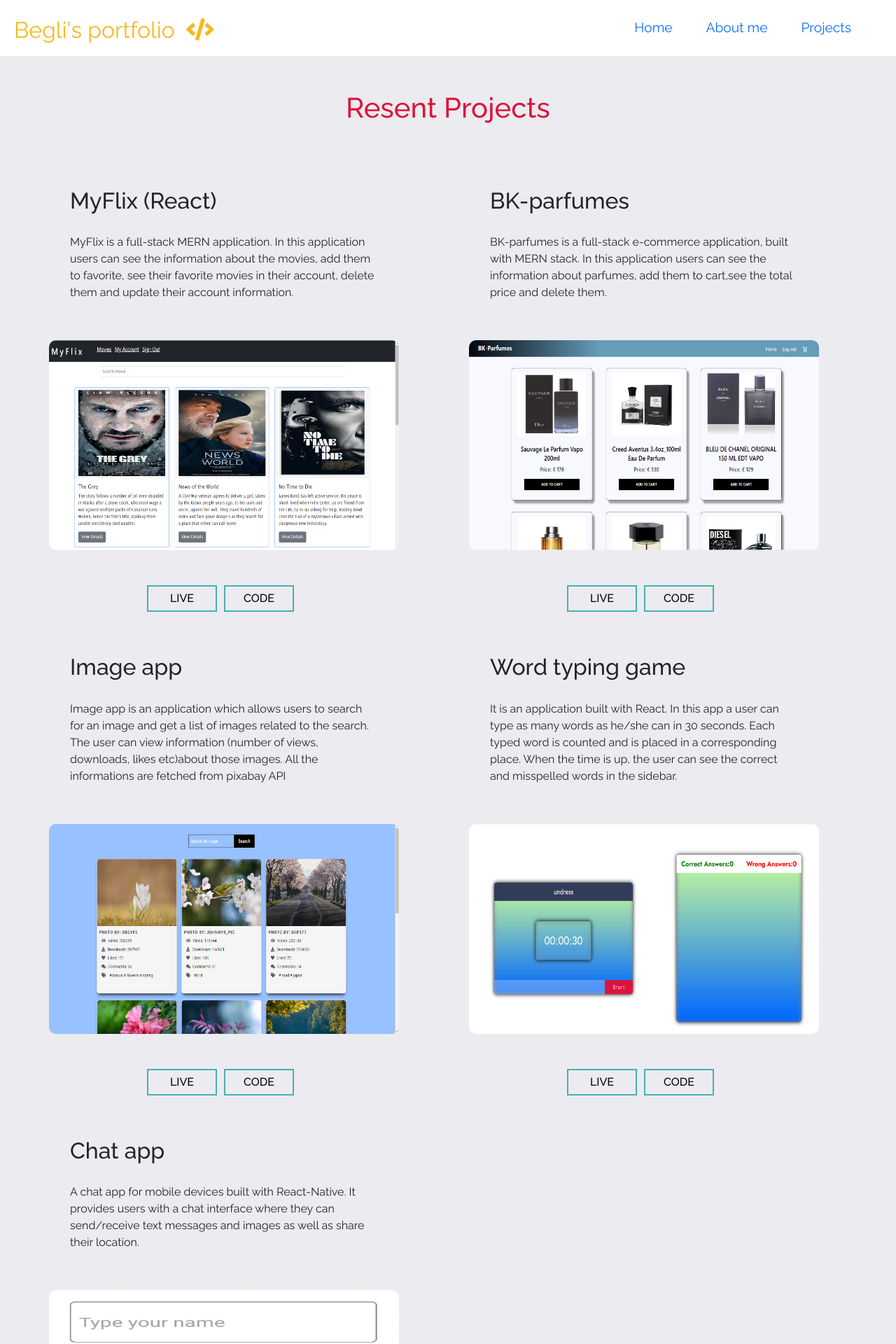
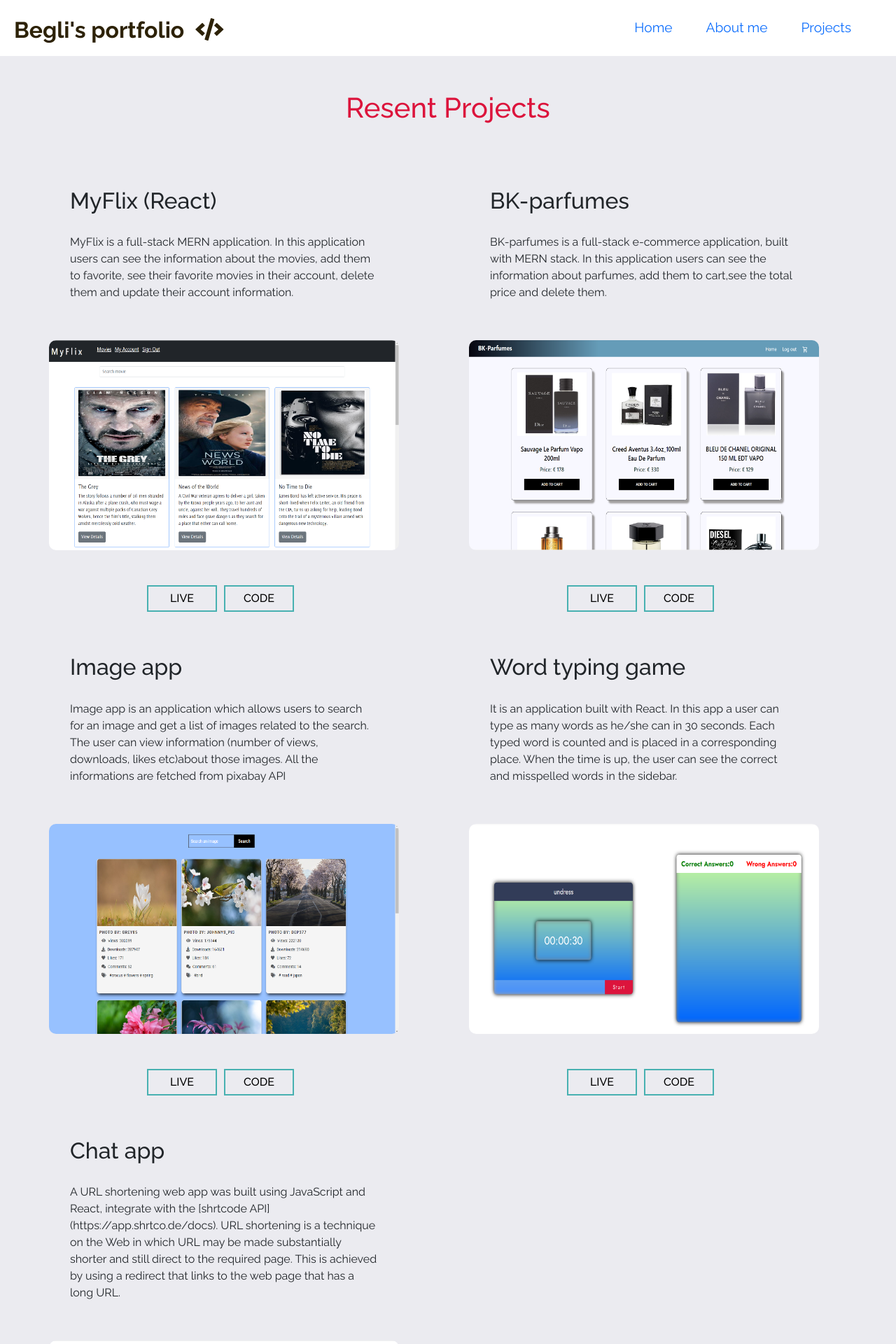
Before and after one commit to Begli0102/react-portfolio, a React (Create React App) app: page /projects in a window 1280 px wide. Shown: the top 1920 px of the page at 70% size. Built offline with nearby package versions, Linux system fonts and the light colour scheme; the HTML template or start-up script is replaced by a standard one.

Commit message:
added urlshortener project

```diff
--- a/src/components/Navbar/Navbar.css
+++ b/src/components/Navbar/Navbar.css
@@ -20,7 +20,7 @@
 }
 
 .nav-logo {
-  color: #f5b921;
+  color: #2d2207;
   align-items: center;
   margin-left: 20px;
   cursor: pointer;
@@ -28,6 +28,7 @@
   font-size: 2rem;
   flex-grow: 1;
   padding-bottom: 10px;
+  font-weight: bold;
 }
 
 .nav-menu {
@@ -97,7 +98,7 @@
     z-index: 1;
   }
   .nav-item .active {
-    color: #ffdd40;
+    color: #5c4c06;
     border: none;
   }
   .nav-links {
@@ -114,6 +115,6 @@
     transform: translate(-100%, 60%);
     font-size: 1.8rem;
     cursor: pointer;
-    color: #ffdd40;
+    color: #453c13;
   }
 }
--- a/src/components/Projects/Projects.js
+++ b/src/components/Projects/Projects.js
@@ -3,12 +3,10 @@ import { Link } from 'react-router-dom'
 // import ReactTypingEffect from 'react-typing-effect';
 import './Projects.css'
 
-import random from '../../images/random-images.png'
+import urlshortener from '../../images/urlshortener.png'
 import mainView from '../../images/main-view.png'
 import parfumes from '../../images/parfumes.png'
 import image from '../../images/image.png'
-import chatapp from '../../images/10.png'
-import chatappVideo from '../../images/chatapp-video.MP4'
 import words from '../../images/words.png'
 
 const Projects = () => {
@@ -144,26 +142,29 @@ const Projects = () => {
             <div className='project-info'>
               <h1>Chat app</h1>
               <p>
-                A chat app for mobile devices built with React-Native. It
-                provides users with a chat interface where they can send/receive
-                text messages and images as well as share their location.
+                A URL shortening web app was built using JavaScript and React,
+                integrate with the [shrtcode API](https://app.shrtco.de/docs).
+                URL shortening is a technique on the Web in which URL may be
+                made substantially shorter and still direct to the required
+                page. This is achieved by using a redirect that links to the web
+                page that has a long URL.
               </p>
             </div>
             <div className='project-img'>
               <img
                 className='image_project'
-                src={chatapp}
+                src={urlshortener}
                 width='500px'
                 height='300px'
                 alt='alt'
               />
             </div>
             <div className='details'>
-              <a href={chatappVideo}>
+              <a href='https://url-shortener11.netlify.app/'>
                 <button>Live</button>
               </a>
 
-              <a href='https://github.com/Begli0102/Chatapp'>
+              <a href='https://github.com/Begli0102/URLshortener'>
                 <button>Code</button>
               </a>
             </div>
```
Also changed, not shown: src/images/urlshortener.png (added), 1 other file (tests, documents, lock files or other folders).
